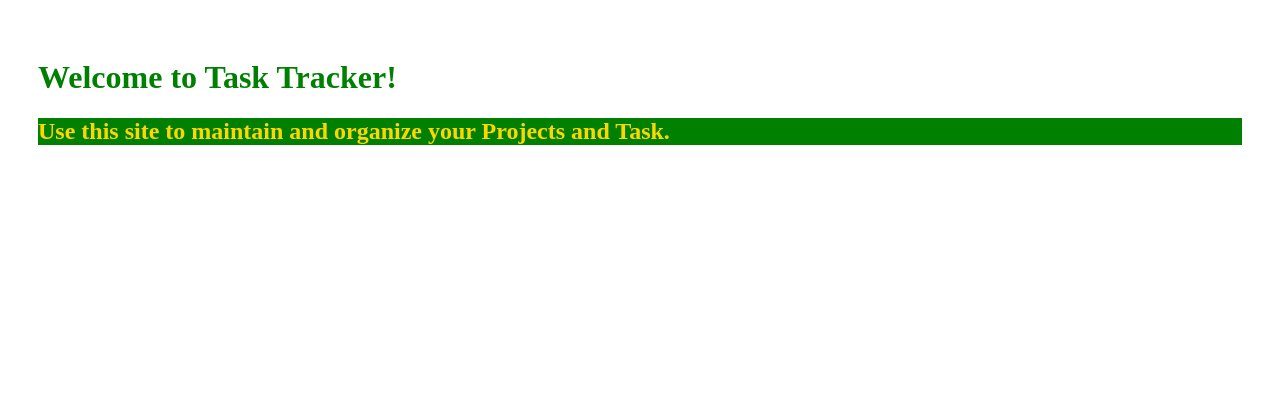
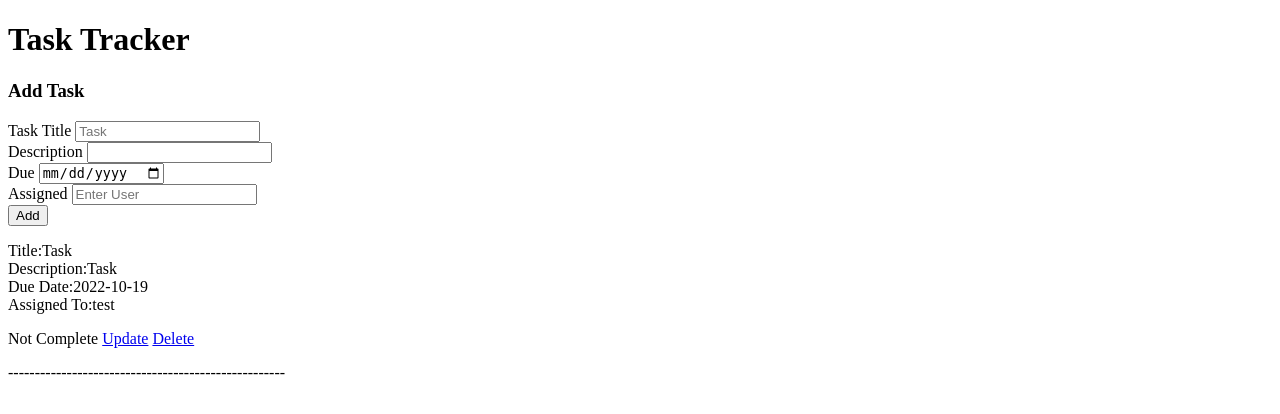
Before and after one commit to ethanh2003/Task-Tracker, a Flask app: page / in a window 1280 px wide. Shown: the top 414 px of the page. Run offline with Flask 2, Linux system fonts and the light colour scheme; data comes from the database, SQL or seed files in the repository; both versions use the stored data as it was after the commit.

Commit message:
Task Create/Delete

```diff
--- a/app.py
+++ b/app.py
@@ -2,16 +2,64 @@
 import os                 # os is used to get environment variables IP & PORT
 from flask import Flask   # Flask is the web app that we will customize
 from flask import render_template
+from datetime import datetime
+from flask_sqlalchemy import SQLAlchemy
+from flask import Flask, render_template, request, redirect, url_for
+
 
 app = Flask(__name__)     # create an app
+app.config['SQLALCHEMY_DATABASE_URI'] = 'sqlite:///database.sqlite'
+app.config['SQLALCHEMY_TRACK_MODIFICATIONS'] = False
+db = SQLAlchemy(app)
 
+
+class Todo(db.Model):
+    id = db.Column(db.Integer, primary_key=True)
+    title = db.Column(db.String(100))
+    description = db.Column(db.String(4150))
+    assigned = db.Column(db.String(100))
+    due = db.Column(db.Date)
+    complete = db.Column(db.Boolean)
 
 @app.route('/')
 def index():
-    return render_template('index.html')
+    todo_list = Todo.query.all()
+    return render_template('index.html',todo_list=todo_list)
+@app.route("/add", methods=["POST"])
+def add():
+    title = request.form.get("title")
+    description = request.form.get("description")
+    due=request.form.get("due")
+    assigned = request.form.get("assigned")
+    due = datetime.strptime(due,"%Y-%m-%d")
+    new_todo = Todo(title=title,description=description,due=due,assigned=assigned, complete=False)
+    db.session.add(new_todo)
+    db.session.commit()
+    return redirect(url_for("index"))
+
+@app.route("/update/<int:todo_id>")
+def update(todo_id):
+    todo = Todo.query.filter_by(id=todo_id).first()
+    todo.complete = not todo.complete
+    db.session.commit()
+    return redirect(url_for("index"))
+
+@app.route("/delete/<int:todo_id>")
+def delete(todo_id):
+    todo = Todo.query.filter_by(id=todo_id).first()
+    db.session.delete(todo)
+    db.session.commit()
+    return redirect(url_for("index"))
 
 
-app.run(host=os.getenv('IP', '127.0.0.1'),port=int(os.getenv('PORT', 5000)),debug=True)
+
+
+
+
+if __name__ == "__main__":
+    with app.app_context():
+        db.create_all()
+    app.run(host=os.getenv('IP', '127.0.0.1'),port=int(os.getenv('PORT', 5000)),debug=True)
 
 # To see the web page in your web browser, go to the url,
 #   http://127.0.0.1:5000
--- a/templates/index.html
+++ b/templates/index.html
@@ -1,19 +1,47 @@
 <!DOCTYPE html>
 <html lang="en">
-    <head>
-        <meta charset="utf-8">
-        <meta name="viewport" content="width=device-width, initial-scale=1">
-        <meta name="description" content="UNCC Notes App">
-        <title>Task Tracker</title>
-        <!-- styles -->
-        <link rel="stylesheet" href="{{ url_for('static', filename='main.css') }}">
-    </head>
-    <body>
 
-        <h1>Welcome to Task Tracker!</h1>
+<head>
+    <meta charset="UTF-8">
+    <meta name="viewport" content="width=device-width, initial-scale=1.0">
+    <title>Task Tracker</title>
+</head>
 
-        <h2>Use this site to maintain and organize your Projects and Task.</h2>
+<body>
+
+    <h1>Task Tracker</h1>
+    <form action="/add" method="post">
+        <div>
+            <h3>Add Task</h3>
+            <label>Task Title</label>
+            <input type="text" name="title" placeholder="Task">
+            <br>
+            <label>Description</label>
+            <input type="text" name="description" >
+            <br>
+            <label>Due</label>
+            <input type="date" name="due" >
+            <br>
+            <label>Assigned</label> <!--Change to Dropdown of users-->
+            <input type="text" name="assigned" placeholder="Enter User">
+            <br>
+            <button type="submit">Add</button>
+        </div>
+    </form>
+    {% for todo in todo_list %}
+
+    <p> Title:{{ todo.title }} <br>Description:{{ todo.description }}  <br>Due Date:{{ todo.due }}  <br>Assigned To:{{ todo.assigned }}</p>
+    {% if todo.complete == False %}
+    <span>Not Complete</span>
+    {% else %}
+    <span>Completed</span>
+    {% endif %}
+    <a href="/update/{{ todo.id }}">Update</a>
+    <a href="/delete/{{ todo.id }}">Delete</a>
+    <p>----------------------------------------------------</p>
+    {% endfor %}
 
 
-    </body>
+</body>
+
 </html>
```
Also changed, not shown: __init__.py (deleted), instance/database.sqlite (added), main/__init__.py (deleted), main/forms.py (deleted), main/models.py (deleted), main/views.py (deleted), templates/add_todo.html (deleted), templates/base.html (deleted), templates/delete_todo.html (deleted), templates/edit_todo.html (deleted), templates/home.html (deleted), templates/login.html (deleted), templates/register.html (deleted), templates/todos.html (deleted).
